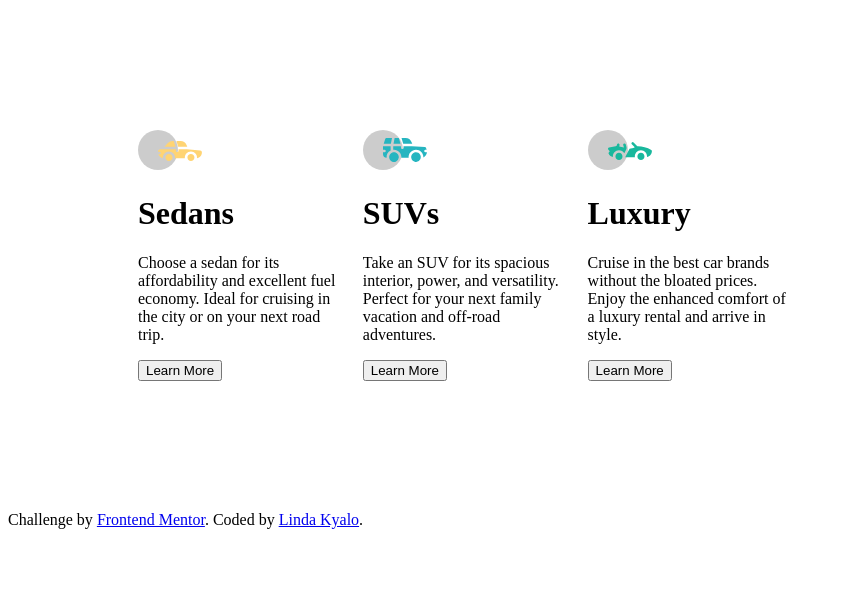
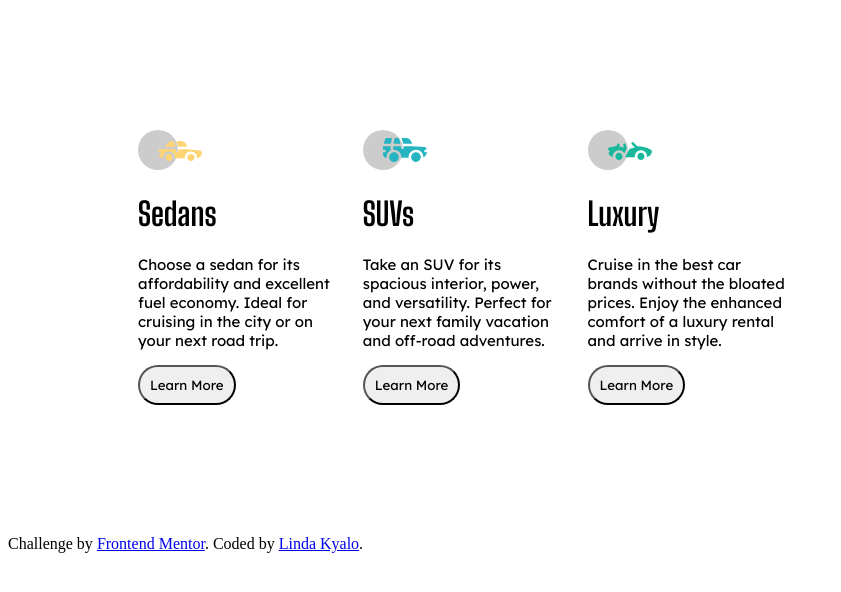
Before and after one commit to Nelliuslinda/3_Column_Card, a plain HTML site: page index.html in a window 1280 px wide. Shown: the whole page, without its empty margins (0-841 px from the left). Drawn offline with Linux system fonts and the light colour scheme.

Commit message:
(feat): typography on the index page

```diff
--- a/assets/CSS/style.css
+++ b/assets/CSS/style.css
@@ -1,3 +1,17 @@
+/*Import Google Fonts*/
+@import url('https://fonts.googleapis.com/css2?family=Big+Shoulders+Display:wght@700&family=Lexend+Deca&display=swap');
+
+/*root* -> Declare the colours and fonts to be used */
+:root{
+    --lexend: 'Lexend Deca', sans-serif;
+    --bigshoulder: 'Big Shoulders Display', cursive;
+    --brightorange: hsl(31, 77%, 52%);
+    --darkcyan: hsl(184, 100%, 22%);
+    --verydarkcyan: hsl(179, 100%, 13%);
+    --transparentwhite:  hsla(0, 0%, 100%, 0.75);
+    --verylightgrey: hsl(0, 0%, 95%)
+}
+
 /*Create columns*/
 .col-1, .col-2, .col-3{
     float: left;
@@ -22,3 +36,21 @@ main{
     margin: 50px;
     padding: 70px;
 }
+
+/*H1*/
+h1{
+    font-family: var(--bigshoulder);
+}
+
+/*p*/
+p{
+    font-family: var(--lexend);
+    font-size: 15px;
+}
+
+/*button*/
+button{
+    border-radius: 40px;
+    padding: 10px;
+    font-family: var(--lexend);
+}
```
Also changed, not shown: index.html (line endings or trailing spaces).
